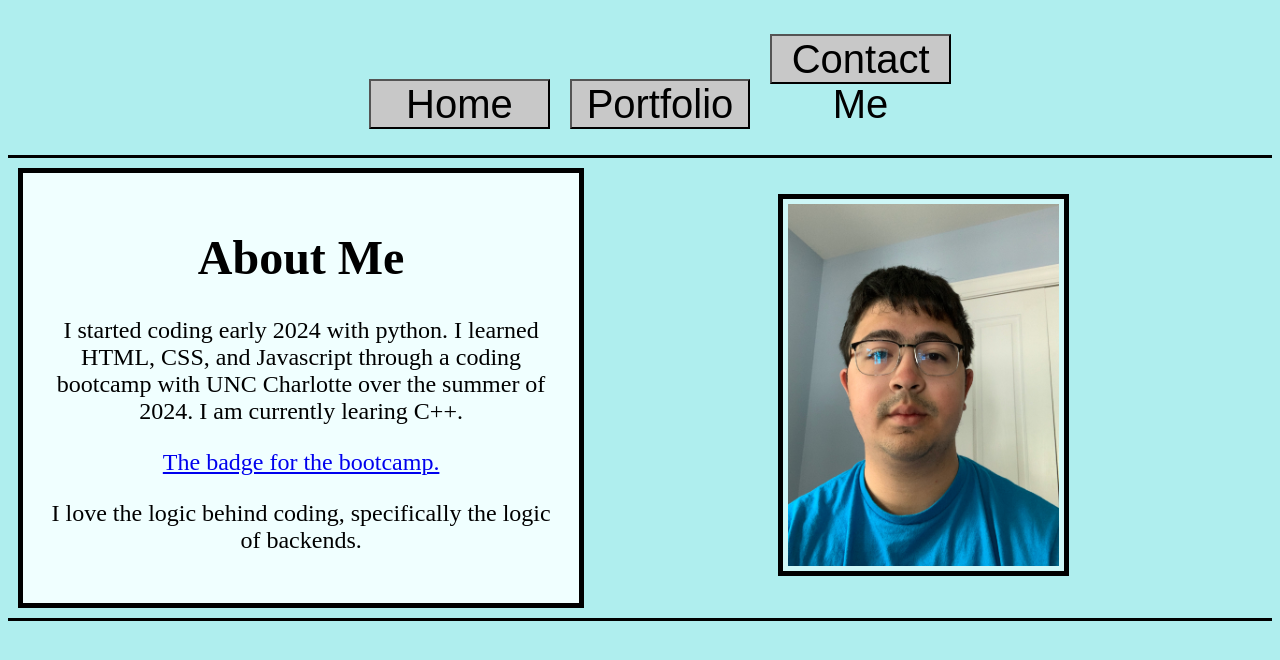
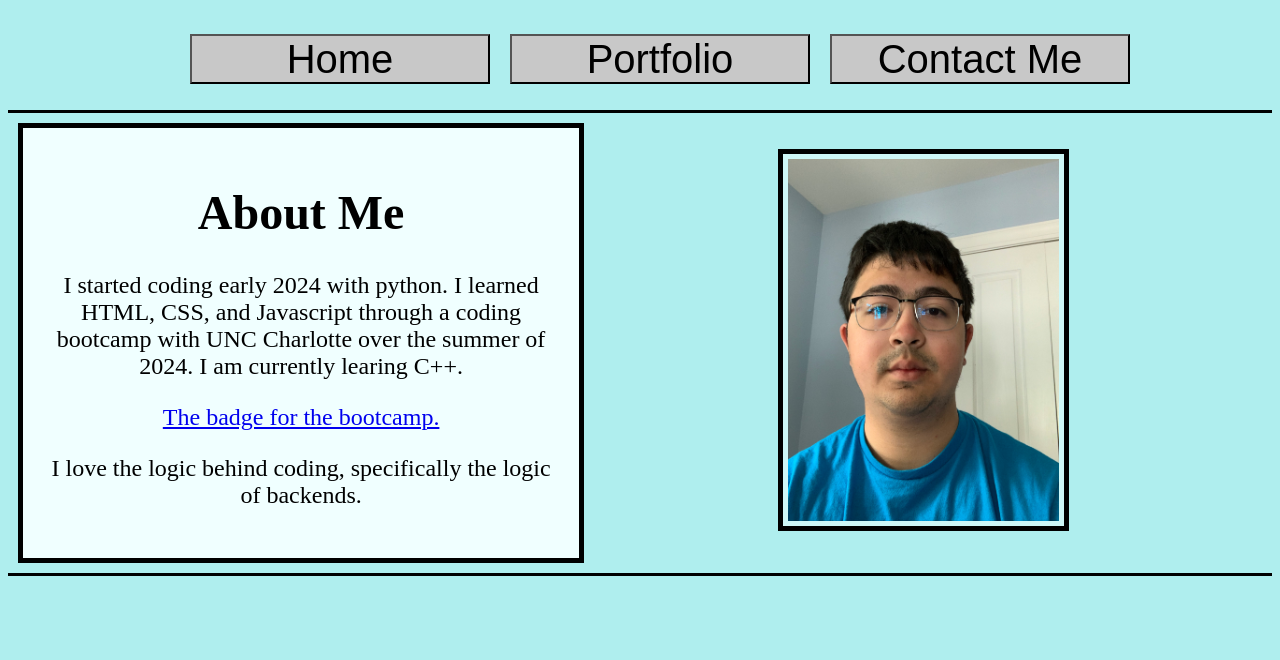
Before and after one commit to Rovak0/reactPortfolio, a React (Vite) app: page / in a window 1280 px wide. Shown: the top 660 px of the page. Built offline with nearby package versions, Linux system fonts and the light colour scheme.

Commit message:
tweaked the contact me button

```diff
--- a/src/App.css
+++ b/src/App.css
@@ -21,7 +21,7 @@ body{
 }
 
 .navButton {
-    width:15%;
+    width:300px;
     height:50px;
     font-size:100%;
     background-color: rgb(200, 200, 200);
```
